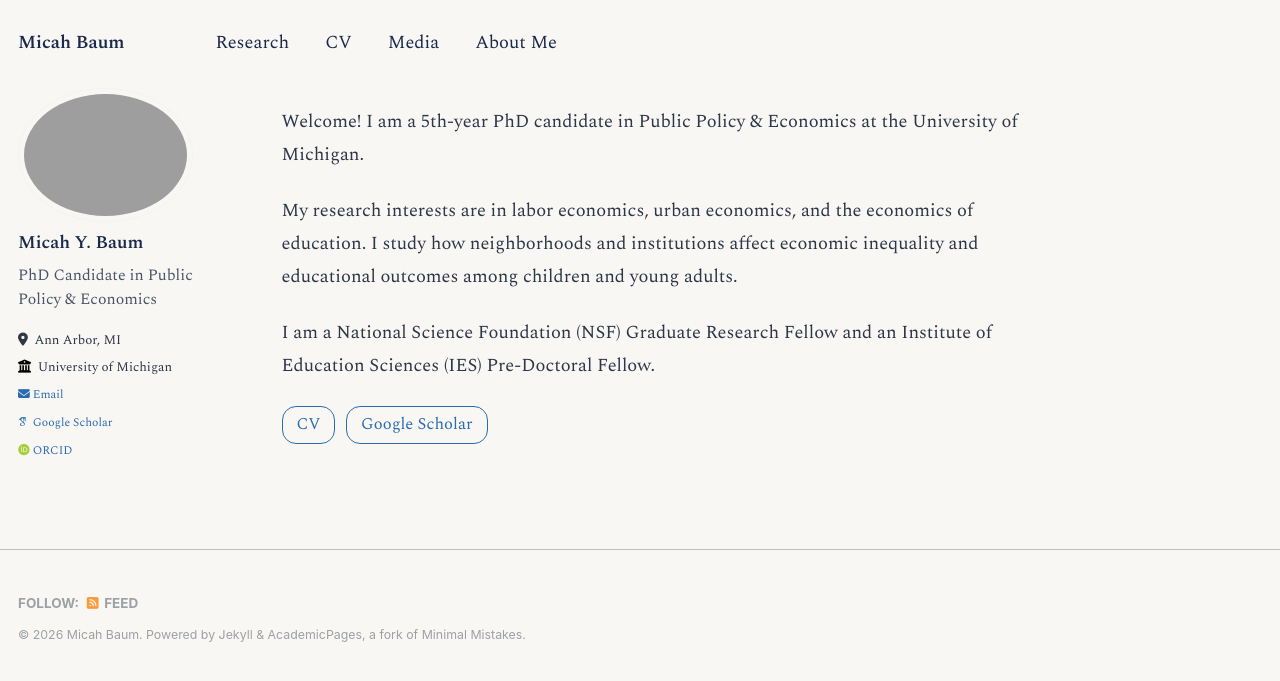
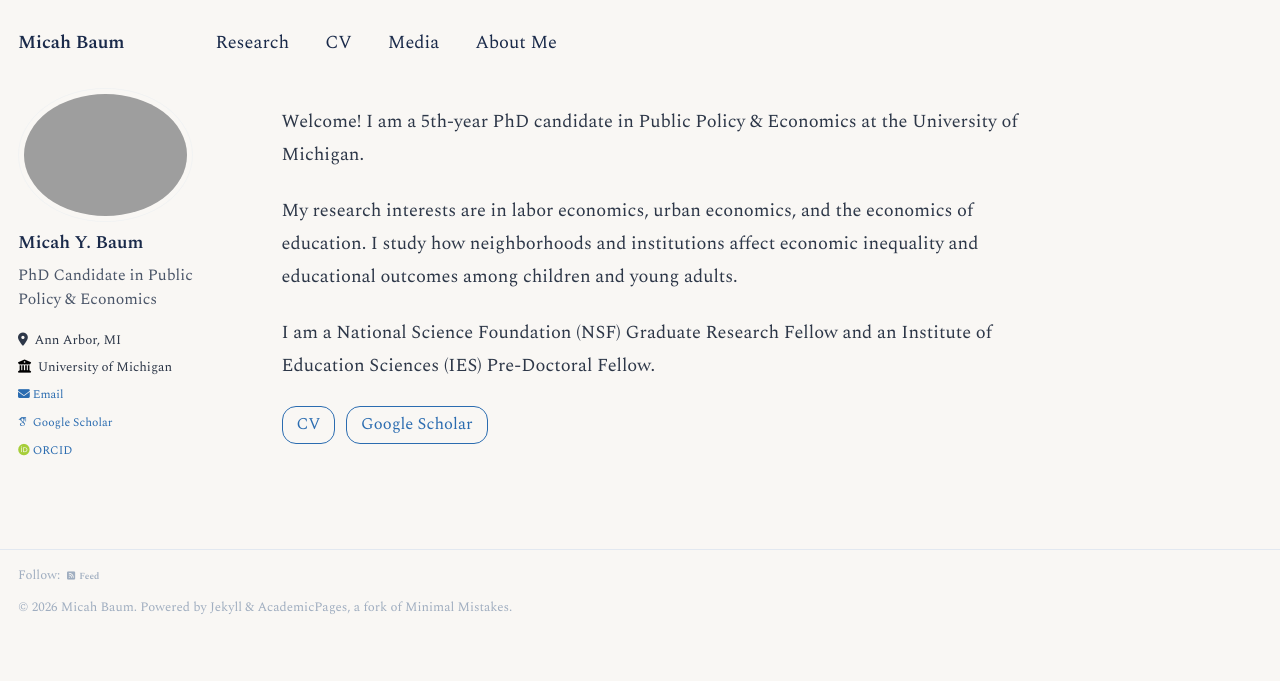
Before and after one commit to micah-baum/micah-baum.github.io, a Jekyll site: the page built from _pages/about.md, in a window 1280 px wide. Shown: the top 681 px of the page. Built offline with Jekyll 4.4.1, drawn with Linux system fonts in a browser that asks for light colours; some web fonts are replaced.

Commit message:
Shrink footer height and reduce visual prominence
Co-Authored-By: Claude Sonnet 4.6 <noreply@anthropic.com>

```diff
--- a/_includes/head/custom.html
+++ b/_includes/head/custom.html
@@ -46,10 +46,33 @@ html, body {
   background-color: #f9f7f4 !important;
   position: relative !important;
   bottom: auto !important;
+  border-top: 1px solid #e2e8f0 !important;
 }
 .page__footer footer {
   background-color: #f9f7f4 !important;
+  margin-top: 0.5em !important;
+  padding: 0 1em 0.75em !important;
 }
+.page__footer-follow li,
+.page__footer-follow a {
+  font-size: 0.72em !important;
+  color: #a0aec0 !important;
+  text-transform: none !important;
+  font-family: 'Spectral', Georgia, serif !important;
+}
+.page__footer-follow strong { font-weight: normal !important; }
+.page__footer-copyright {
+  font-size: 0.72em !important;
+  color: #a0aec0 !important;
+  font-family: 'Spectral', Georgia, serif !important;
+}
+.page__footer a { color: #a0aec0 !important; }
+.page__footer a:hover { color: #718096 !important; }
+.page__footer .fas,
+.page__footer .fab,
+.page__footer .far,
+.page__footer .fal,
+.page__footer .fa { color: #a0aec0 !important; }
 /* Mobile nav dropdown */
 .greedy-nav__toggle,
 .hidden-links,
```
